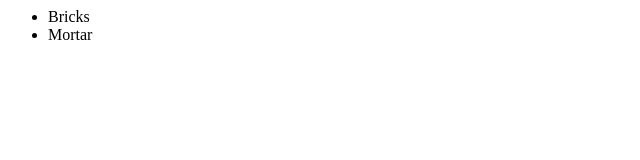
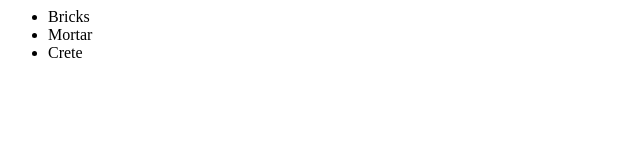
Before and after one commit to Pratiksha234/ML-project, a plain HTML site: page index.html in a window 1280 px wide. Shown: the full height of the page, 0-640 px from the left. Drawn offline with Linux system fonts and the light colour scheme.

Commit message:
new list item

```diff
--- a/index.html
+++ b/index.html
@@ -3,5 +3,6 @@
   <ul>
     <li>Bricks </li>
     <li>Mortar </li>
+    <li> Crete</li>
   </ul>
 </html>
```
